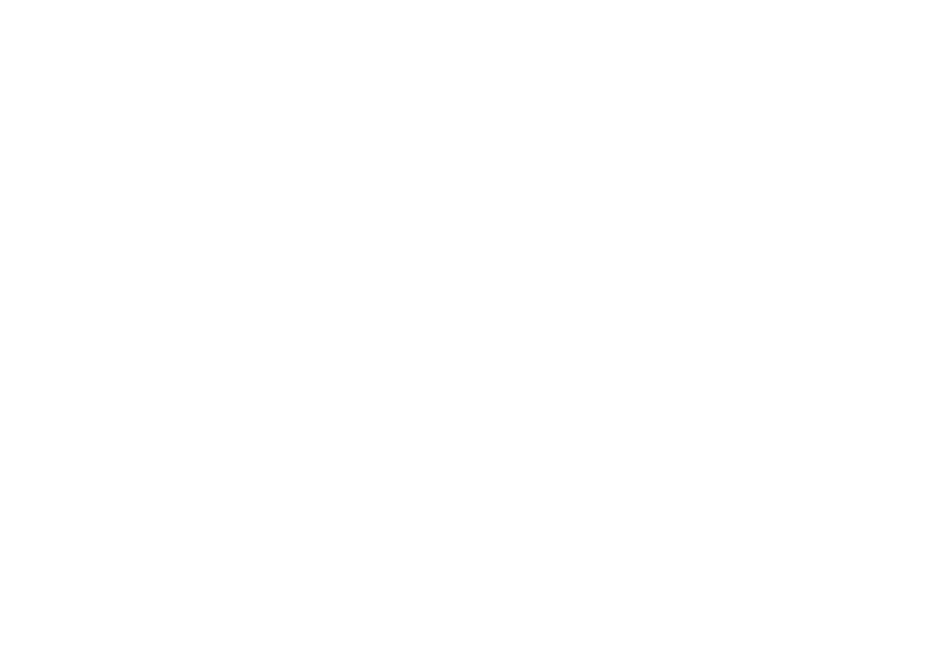
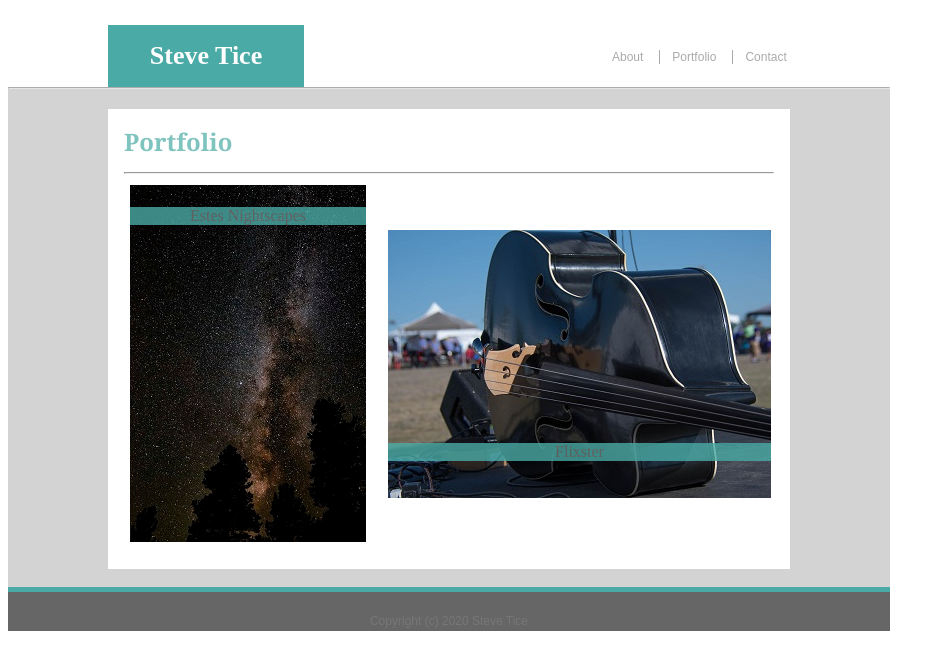
Before and after one commit to stic6021/stic6021.github.io, a plain HTML site: page portfolio.html in a window 1280 px wide. Shown: the whole page, without its empty margins (0-945 px from the left). Drawn offline with Linux system fonts and the light colour scheme.

Commit message:
Completed HTML + CSS for portfolio page. Several styling values (e.g., main content area width) still need to be corrected.

```diff
--- a/assets/css/style.css
+++ b/assets/css/style.css
@@ -1,8 +1,12 @@
 
-#about-me-heading {
-	color: teal;
+#about-me-heading, #contact-me-heading, #portfolio-page-heading {
+	color: #4aaaa5;
+	font-family: 'Georgia', Times, Times New Roman, serif;
 	opacity: 0.7;
 	margin-bottom: 14px;
+}
+
+#about-me-heading, #contact-me-heading {
 	padding-top: 20px;
 }
 
@@ -17,14 +21,14 @@
 
 #all-pages-footer {
 	background-color: #666666;
-	color: white;
+	color: #777777;
 	margin-top: 5px;
 	padding-top: 10px;
 	text-align: center;
 }
 
 #all-pages-footer, .contact-form-label, .home-page-nav-link {
-	font-family: "Arial", Helvetica, sans-serif;
+	font-family: "Arial", "Helvetica Neue", Helvetica, sans-serif;
 	font-size: 12px;
 }
 
@@ -49,46 +53,67 @@ body {
 	width: 643px;
 }
 
-#contact-me-heading {
-	color: teal;
-	opacity: 0.7;
-	margin-bottom: 14px;
-	padding-top: 20px;
+#contact-page-article, #home-page-article {
+	border-color: #dddddd;
+	margin-bottom: 54px;
+	margin-top: 24px;
 }
 
-#contact-page-article {
-	background-color: white;
+#contact-page-article, #home-page-article, #portfolio-page-article {
+	background-color: #ffffff;
 	height: 400px;
-	margin-bottom: 58px;
 	margin-left: 100px;
 	margin-right: 100px;
-	margin-top: 20px;
 	padding-left: 16px;
 	padding-right: 16px;
 }
 
+#contact-page-main-content, #home-page-main-content {
+	background: lightgray;
+	height: 480px;
+	width: 882px;
+}
+
+#estes-nightscapes-caption, #flixster-caption {
+	color: #777777;
+	opacity: 0.8;
+	position: absolute;
+	text-align: center;
+}
+
+#estes-nightscapes-caption {
+	margin-left: 3px;
+	top: 207px;
+	width: 236px;
+}
+
+#estes-nightscapes-caption, #flixster-caption, #home-page-name-block, #portfolio-rule-at-bottom-of-main, #rule-at-bottom-of-main {
+	background-color: #4aaaa5;
+}
+
 #experience-bullets-header {
-	float: right;
 	margin-bottom: 0;
 	margin-right: 172px;
 	margin-top: 0;
 }
 
+#experience-bullets-header, #experience-bullets-list {
+	float: right;
+}
+
 #experience-bullets-list {
-	float: right;
 	margin-right: 282px;
 	margin-top: 8px;
 }
 
-#home-page-article {
-	background-color: white;
-	height: 400px;
-	margin-bottom: 54px;
-	margin-left: 100px;
-	margin-right: 100px;
-	margin-top: 24px;
-	padding-left: 16px;
-	padding-right: 16px;
+#firs-reaching-figure, #framus-on-stage-figure {
+	margin: 0;
+}
+
+#flixster-caption {
+	margin-left: 8px;
+	top: 443px;
+	width: 383px;
 }
 
 #home-page-article-first-para {
@@ -98,14 +123,7 @@ body {
 	max-width: 400px;
 }
 
-#contact-page-main-content, #home-page-main-content {
-	background: lightgray;
-	height: 480px;
-	width: 882px;
-}
-
 #home-page-name-block {
-	background-color: teal;
 	color: white;
 	font-size: 26px;
 	margin-bottom: 0;
@@ -141,14 +159,43 @@ body {
 	text-decoration: none;
 }
 
+#portfolio-page-article {
+	height: 460px;
+}
+
+.portfolio-page-left-cell {
+	margin-left: 3px;
+	margin-right: 10px;
+}
+
+#portfolio-page-main-content {
+	background: lightgray;
+	height: 500px;
+	width: 882px;
+}
+
+.portfolio-page-right-cell {
+	margin-left: 8px;
+}
+
+#portfolio-page-heading {
+	padding-top: 16px;
+}
+
+#portfolio-rule-at-bottom-of-main {
+	border: none;
+	margin-top: 18px;
+	height: 5px;
+}
+
 #rule-at-bottom-of-main {
-	background-color: teal;
 	border: none;
 	margin: 0;
 	height: 5px;
 }
 
 #rule-at-top-of-main {
+	color: #cccccc;
 	margin: 0;
 	opacity: 0.67;
 }
--- a/portfolio.html
+++ b/portfolio.html
@@ -0,0 +1,52 @@
+<!DOCTYPE html>
+<html lang="en">
+<head>
+	<meta charset="utf-8">
+	<title>Portfolio of Steve Tice</title>
+	<meta name="description" content="Web Site Portfolio - portfolio page">
+	<meta name="author" content="stic6021">
+	<link rel="stylesheet" href="assets/css/style.css">
+</head>
+<body>
+	<h1 id="home-page-name-block">Steve Tice</h1>
+	<nav id="home-page-nav">
+		<a class="home-page-nav-link" id="home-page-about-link" href="./index.html" title="Home page">About</a>
+		<a class="home-page-nav-link" id="home-page-portfolio-link" href="./portfolio.html" title="Portfolio page">Portfolio</a>
+		<a class="home-page-nav-link" id="home-page-contact-link" href="./contact.html" title="Contact page">Contact</a>
+	</nav>
+	<div id="clear-just-above-main"></div>
+	<main id="portfolio-page-main-content">
+		<hr id="rule-at-top-of-main">
+		<article id="portfolio-page-article">
+			<h2 id="portfolio-page-heading">Portfolio</h2>
+			<hr id="rule-just-below-portfolio-heading">
+			<table id="portfolio-page-table">
+				<tbody id="portfolio-page-table-body">
+					<tr class="portfolio-page-table-row">
+						<td class="portfolio-page-table-cell">
+							<a id=#estes-nightscapes-anchor href="http://estesnightscapes.com/" target="_blank" rel="noreferrer noopener">
+								<figure id="firs-reaching-figure">
+									<figcaption id="estes-nightscapes-caption">Estes Nightscapes</figcaption>
+									<img class="portfolio-page-left-cell" src="assets/images/FirsReaching-MedSize.jpg" alt="Firs pointing out the Milky Way">
+								</figure>
+							</a>
+						</td>
+						<td class="portfolio-page-table-cell">
+							<a id=#flixster-anchor href="https://flixster-steve-tice.herokuapp.com/" target="_blank" rel="noreferrer noopener">
+								<figure id="framus-on-stage-figure">
+									<img class="portfolio-page-right-cell" src="assets/images/FramusOnStage.jpg" alt="Upright bass ready to do business">
+									<figcaption id="flixster-caption">Flixster</figcaption>
+								</figure>
+							</a>
+						</td>
+					</tr>
+				</tbody>
+			</table>
+		</article>
+		<hr id="portfolio-rule-at-bottom-of-main">
+	</main>
+	<footer id="all-pages-footer">
+		<p id="home-page-footer-text">Copyright (c) 2020 Steve Tice</p>
+	</footer>
+</body>
+</html>
```
Also changed, not shown: assets/images/FirsReaching-MedSize.jpg (added), assets/images/FramusOnStage.jpg (added).
